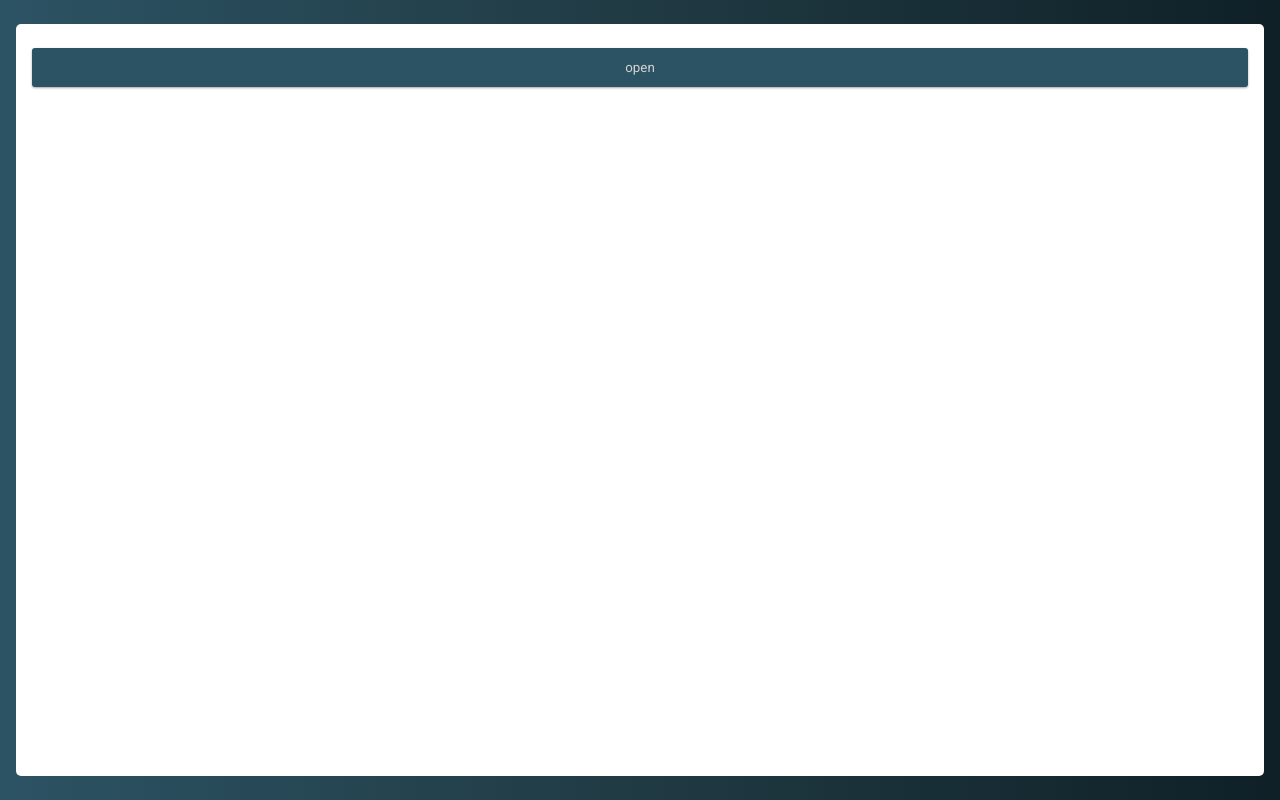
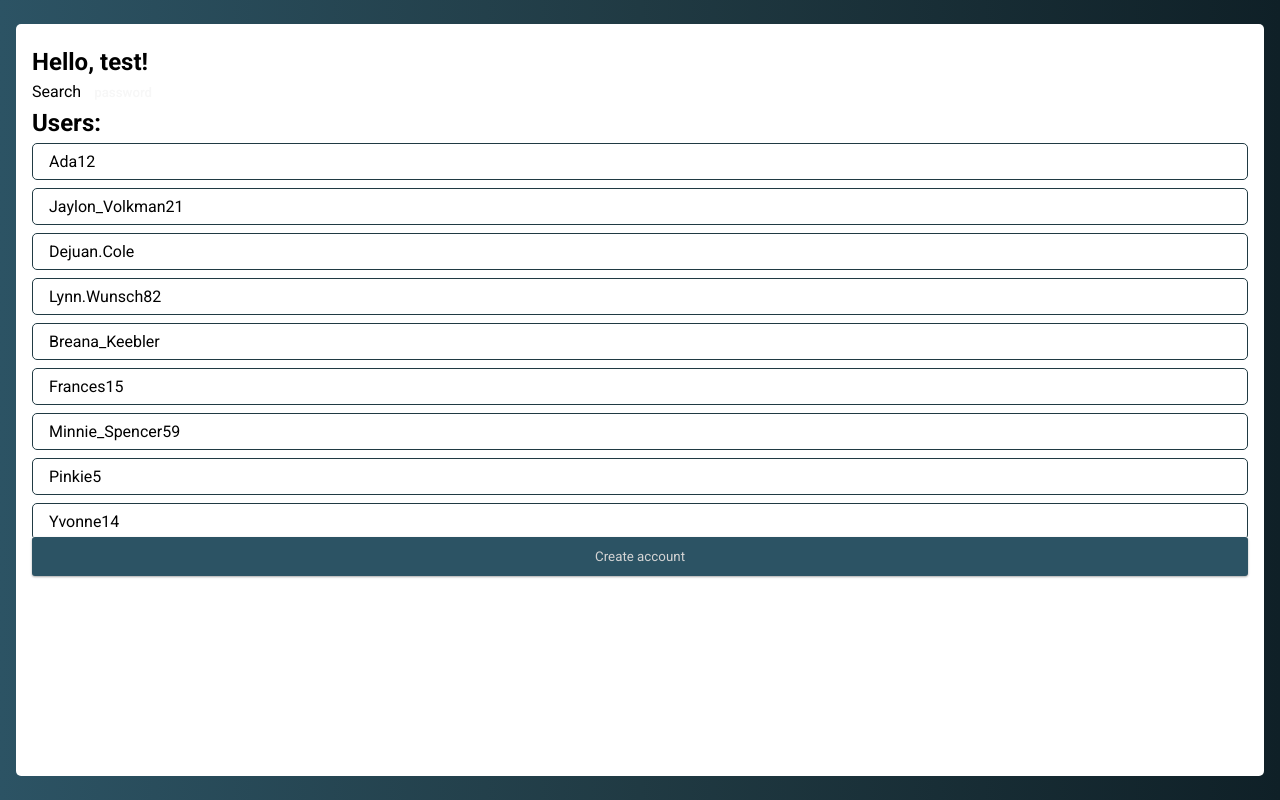
Before and after one commit to LeachMartinez/sip, a Next.js app: page / in a window 1280 px wide. Built offline with nearby package versions, Linux system fonts and the light colour scheme.

Commit message:
балуюсь

```diff
--- a/package.json
+++ b/package.json
@@ -12,15 +12,16 @@
     "@emotion/react": "^11.11.1",
     "@emotion/styled": "^11.11.0",
     "@fontsource/roboto": "^5.0.8",
-    "@mui/styled-engine-sc": "^5.12.0",
     "@mui/icons-material": "^5.14.13",
     "@mui/material": "^5.14.13",
+    "@mui/styled-engine-sc": "^5.12.0",
     "next": "13.5.5",
     "react": "^18",
     "react-dom": "^18",
     "sass": "^1.69.3"
   },
   "devDependencies": {
+    "@faker-js/faker": "^8.2.0",
     "@types/node": "^20",
     "@types/react": "^18",
     "@types/react-dom": "^18",
--- a/src/components/HomePage/HomePahe.module.scss
+++ b/src/components/HomePage/HomePahe.module.scss
@@ -12,6 +12,7 @@
   justify-content: center;
   align-items: center;
   visibility: hidden;
+
   &__active {
     visibility: visible;
   }
@@ -46,3 +47,21 @@
   border-radius: 5px;
   padding: 24px 16px;
 }
+
+.users {
+  &__list {
+    display: flex;
+    flex-direction: column;
+    justify-content: center;
+    max-height: 400px;
+    overflow-y: auto;
+
+    &__item {
+      margin-top: 8px;
+      padding: 8px 16px;
+
+      border-radius: 5px;
+      border: 1px solid $bgSecondColor;
+    }
+  }
+}
--- a/src/components/HomePage/index.tsx
+++ b/src/components/HomePage/index.tsx
@@ -2,14 +2,25 @@ import { useState } from "react";
 import Button, { ButtonLabel } from "../ui/Button";
 import Input, { InputLabel } from "../ui/form/Input";
 import styles from "./HomePahe.module.scss";
-
+import { faker } from '@faker-js/faker';
 type typeSipAccount = {
   username: string,
   password: string
 }
 
+
+const testArray: typeSipAccount[] = [];
+
+for(let i=0;i< 100; i++) {
+  testArray.push({username: faker.internet.userName(), password: faker.internet.password()});
+}
+
 const HomePage: React.FC = () => {
-  const [sipAccounts, setSipAccounts] = useState<typeSipAccount[]>([]);
+  const [sipAccounts, setSipAccounts] = useState<typeSipAccount[]>([{
+    username: "test",
+    password: "pwd"
+  }, ...testArray]);
+
   const [modalOpen, setModalOpen] = useState(false);
   const handleSubmitForm = (event: React.FormEvent<HTMLFormElement>) => {
     event.preventDefault();
@@ -33,12 +44,22 @@ const HomePage: React.FC = () => {
   return (
     <>
       <div className={styles.content}>
-        {
-          sipAccounts.map(account => <div key={account.username} >{account.username} {account.password}</div>)
-        }
-        <Button onClick={() => setModalOpen(true)}>open</Button>
+        <h2>Hello, {sipAccounts[0].username}!</h2>
+
+        <div>
+          <span>Search</span>
+          <Input type="password" name="sipPassword" placeholder="password"/>
+        </div>
+        <div className={styles.users}>
+          <h2>Users:</h2>
+          <div className={styles.users__list}>
+            {
+              sipAccounts.map(account => <div className={styles.users__list__item} key={account.username}>{account.username}</div>)
+            }
+          </div>
+        </div>
+        <Button onClick={() => setModalOpen(true)}>Create account</Button>
       </div>
-
 
       <div className={[styles.modal, modalOpen ? styles.modal__active : null].join(" ")} >
         <form className={styles.sipform} onSubmit={handleSubmitForm}>
```
Also changed, not shown: 1 other file (tests, documents, lock files or other folders).
